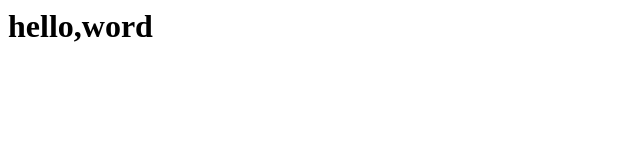
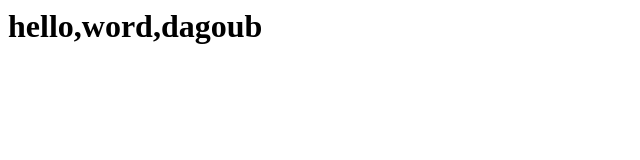
Before and after one commit to githubdyh/githubdyh.github.io, a plain HTML site: page index.html in a window 1280 px wide. Shown: the whole page, without its empty margins (0-640 px from the left). Drawn offline with Linux system fonts and the light colour scheme.

Commit message:
Update index.html

```diff
--- a/index.html
+++ b/index.html
@@ -1 +1 @@
-<h1>hello,word</h1>
+<h1>hello,word,dagoub</h1>
```
